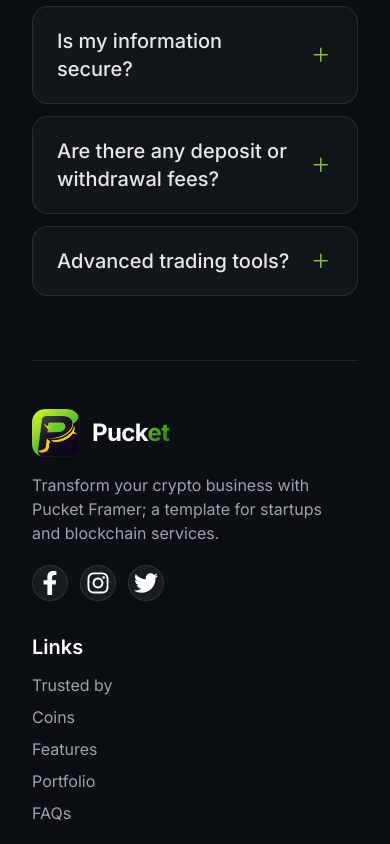
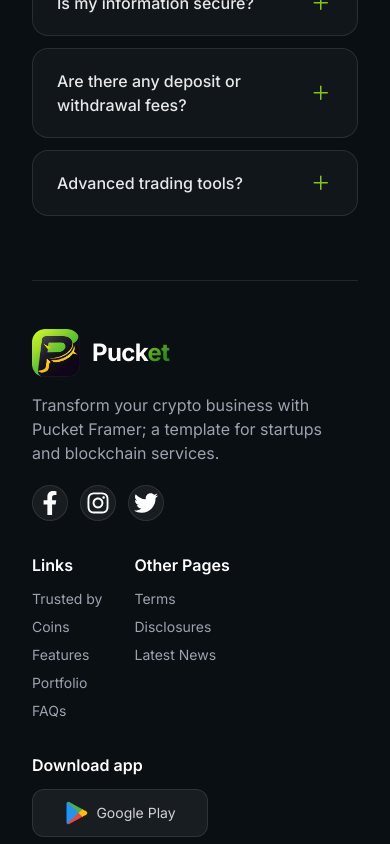
Before and after one commit to The-Byte-Bandit/pucket-landing, a React (Vite) app: page / in a window 390 px wide. Shown: the part 8060-8904 px from the top of the page. Built offline with nearby package versions, Linux system fonts and the light colour scheme.

Commit message:
feat: completed responsible

```diff
--- a/src/components/accordion/index.tsx
+++ b/src/components/accordion/index.tsx
@@ -10,13 +10,13 @@ export default function Accordion({ items }: AccordionProps) {
             {items.map((it) => (
                 <details key={it.id} className="group rounded-2xl border border-white/10 bg-white/[0.03] mb-3 overflow-hidden">
                     <summary className="cursor-pointer list-none flex items-center justify-between px-6 py-5 text-white font-medium">
-                        <span className="text-white/90 text-xl">{it.q}</span>
+                        <span className="text-white/90 text-md md:text-xl">{it.q}</span>
                         <span className="ml-4 inline-flex items-center justify-center transition-transform group-open:rotate-45">
                             <GoPlus className="w-6 h-6 text-[#84C718]" />
                         </span>
                     </summary>
                     <div className="px-6 pb-5">
-                        <p className="text-md text-gray-400">{it.a}</p>
+                        <p className="text-sm md:text-md text-gray-400">{it.a}</p>
                     </div>
                 </details>
             ))}
--- a/src/sections/layout/footer.tsx
+++ b/src/sections/layout/footer.tsx
@@ -30,11 +30,11 @@ export default function Footer() {
                 </div>
 
                 <div className="flex flex-col md:flex-row justify-between gap-8">
-                    <div className="flex flex-col lg:flex-row gap-8 xl:gap-20">
+                    <div className="flex flex-row md:flex-col lg:flex-row gap-8 xl:gap-20">
                         {/* Links */}
                         <div>
-                            <p className="text-white text-xl font-semibold mb-3">Links</p>
-                            <ul className="space-y-2 text-md">
+                            <p className="text-white text-md font-semibold mb-3">Links</p>
+                            <ul className="space-y-2 text-sm">
                                 <li><a href="#trusted" className="hover:text-white">Trusted by</a></li>
                                 <li><a href="#coins" className="hover:text-white">Coins</a></li>
                                 <li><a href="#features" className="hover:text-white">Features</a></li>
@@ -45,8 +45,8 @@ export default function Footer() {
 
                         {/* Other pages */}
                         <div>
-                            <p className="text-white text-xl font-semibold mb-3">Other Pages</p>
-                            <ul className="space-y-2 text-md">
+                            <p className="text-white text-md font-semibold mb-3">Other Pages</p>
+                            <ul className="space-y-2 text-sm">
                                 <li><a className="hover:text-white">Terms</a></li>
                                 <li><a className="hover:text-white">Disclosures</a></li>
                                 <li><a className="hover:text-white">Latest News</a></li>
@@ -56,9 +56,9 @@ export default function Footer() {
 
                     {/* Download */}
                     <div>
-                        <p className="text-white text-xl font-semibold mb-3">Download app</p>
+                        <p className="text-white text-md font-semibold mb-3">Download app</p>
                         <div className="space-y-3">
-                            <div className="h-12 w-44 rounded-xl border border-white/10 bg-white/[0.06] text-white/80 text-md flex items-center justify-center gap-2 duration-300 hover:scale-105 active:scale-95 cursor-pointer">
+                            <div className="h-12 w-44 rounded-xl border border-white/10 bg-white/[0.06] text-white/80 text-sm flex items-center justify-center gap-2 duration-300 hover:scale-105 active:scale-95 cursor-pointer">
                                 <img src={googlePlay} alt="Google Play" className="h-6 w-6" />
                                 <span>Google Play</span>
                             </div>
```
